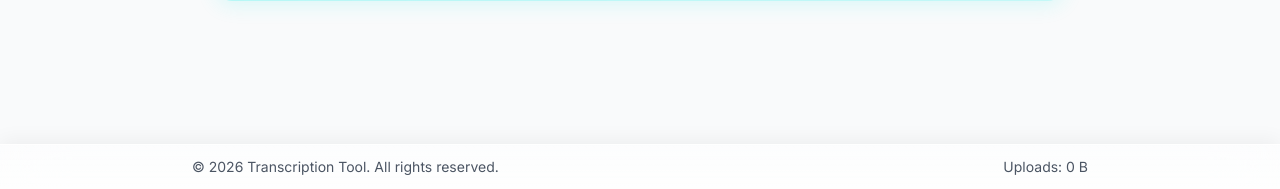
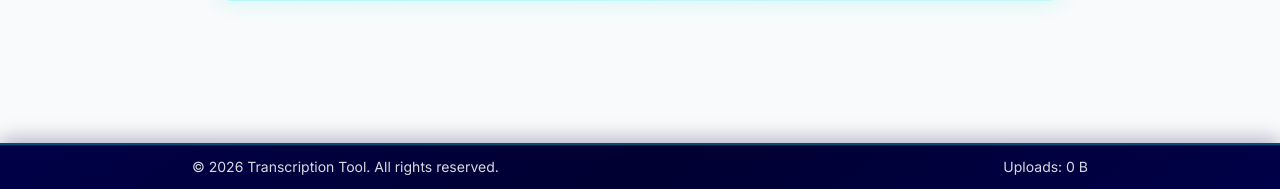
Before and after one commit to saumyakr1232/transcription_tool, a FastAPI app: page / in a window 1280 px wide. Shown: the part 611-800 px from the top of the page. Run offline with FastAPI, Linux system fonts and the light colour scheme; some libraries are stand-ins or nearby versions.

Commit message:
feat: Redesign the application footer with Cognizant brand colors and remove an unused API schema import.

```diff
--- a/app/routers/api.py
+++ b/app/routers/api.py
@@ -15,7 +15,7 @@ from app.core.session import (
     cleanup_session,
     get_session_file_prefix,
 )
-from app.models.schemas import ErrorResponse, TranscriptionResponse
+from app.models.schemas import TranscriptionResponse
 from app.services.transcription import (
     transcribe_video,
     summarize_text,
--- a/app/static/css/styles.css
+++ b/app/static/css/styles.css
@@ -228,27 +228,47 @@
         inset 0 1px 1px rgba(255, 255, 255, 0.12);
 }
 
-/* Liquid glass footer */
+/* Liquid glass footer - Cognizant Brand Colors */
 .liquid-glass-footer {
     background: linear-gradient(
-        180deg,
-        rgba(255, 255, 255, 0.6) 0%,
-        rgba(255, 255, 255, 0.8) 100%
+        145deg,
+        #000048 0%,
+        #000032 50%,
+        #000048 100%
     );
     backdrop-filter: blur(30px) saturate(180%);
     -webkit-backdrop-filter: blur(30px) saturate(180%);
-    border-top: 1px solid rgba(255, 255, 255, 0.5);
-    box-shadow: 0 -4px 20px rgba(0, 0, 0, 0.05);
+    border-top: 2px solid rgba(38, 239, 233, 0.3);
+    box-shadow:
+        0 -4px 20px rgba(0, 0, 72, 0.3),
+        inset 0 1px 0 rgba(38, 239, 233, 0.1);
+    color: rgba(255, 255, 255, 0.9);
+}
+
+.liquid-glass-footer span {
+    color: rgba(255, 255, 255, 0.85);
+}
+
+.liquid-glass-footer a {
+    color: #26EFE9;
+    transition: color 0.2s ease;
+}
+
+.liquid-glass-footer a:hover {
+    color: #2F78C4;
 }
 
 .dark .liquid-glass-footer {
     background: linear-gradient(
-        180deg,
-        rgba(20, 20, 20, 0.8) 0%,
-        rgba(10, 10, 10, 0.9) 100%
+        145deg,
+        #000048 0%,
+        #00002a 50%,
+        #000048 100%
     );
-    border-top: 1px solid rgba(255, 255, 255, 0.08);
-    box-shadow: 0 -4px 20px rgba(0, 0, 0, 0.3);
+    border-top: 2px solid rgba(38, 239, 233, 0.25);
+    box-shadow:
+        0 -4px 20px rgba(0, 0, 0, 0.4),
+        inset 0 1px 0 rgba(38, 239, 233, 0.08);
 }
 
 /* Accent button with liquid glass */
--- a/app/templates/base.html
+++ b/app/templates/base.html
@@ -64,13 +64,12 @@
         {% block content %}{% endblock %}
     </main>
 
-    <!-- Footer -->
-    <footer
-        class="fixed bottom-0 left-0 right-0 px-6 py-3 liquid-glass-footer text-sm text-gray-600 dark:text-gray-400">
+    <!-- Footer - Cognizant Navy Blue Theme -->
+    <footer class="fixed bottom-0 left-0 right-0 px-6 py-3 liquid-glass-footer text-sm">
         <div class="max-w-4xl mx-auto flex justify-between items-center">
             <span>© 2026 Transcription Tool. All rights reserved.</span>
             <span id="uploads-size" hx-get="/api/uploads-size" hx-trigger="load, every 30s" hx-swap="innerHTML">
-                <span class="text-gray-400">Uploads: --</span>
+                <span class="opacity-75">Uploads: --</span>
             </span>
         </div>
     </footer>
```
